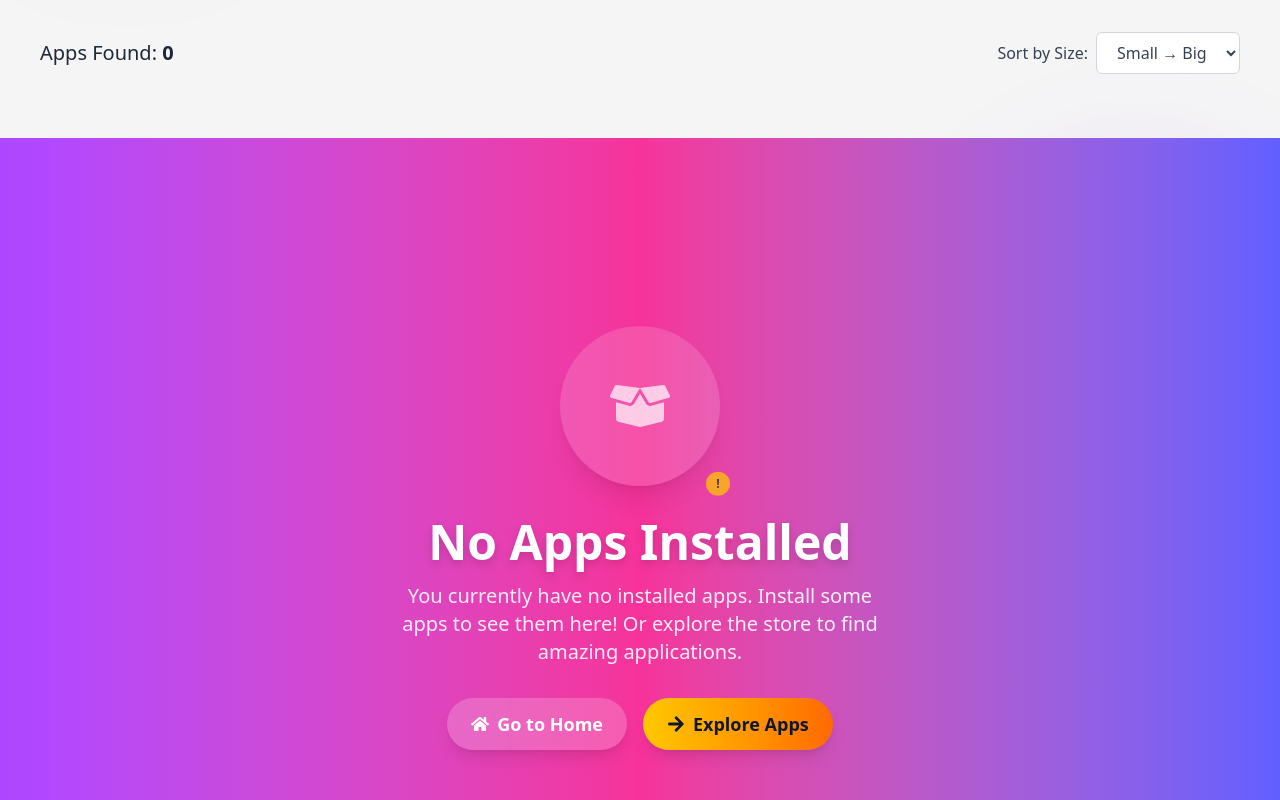
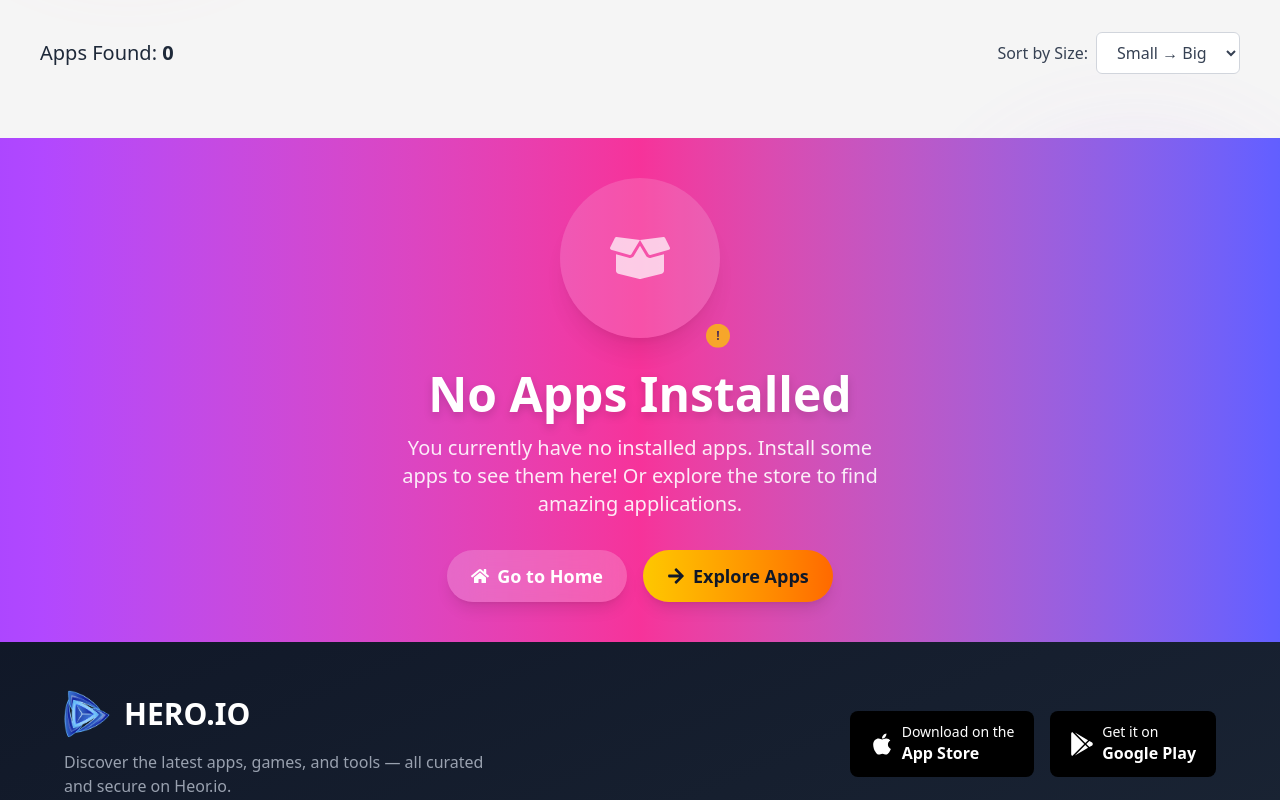
Before and after one commit to hakimcolor/App-Store-gulistan-varson, a React (Vite) app: page /install in a window 1280 px wide. Shown: the part 340-1140 px from the top of the page. Built offline with nearby package versions, Linux system fonts and the light colour scheme.

Commit message:
my app store now ok

```diff
--- a/src/Pages/NOtFoundINstalation.jsx
+++ b/src/Pages/NOtFoundINstalation.jsx
@@ -4,7 +4,7 @@ import { Link } from 'react-router-dom';
 
 const NoInstalledInstallation = () => {
   return (
-    <div className="min-h-screen flex flex-col items-center justify-center bg-gradient-to-r from-purple-500 via-pink-500 to-indigo-500 px-4">
+    <div className="py-10 flex flex-col items-center justify-center bg-gradient-to-r from-purple-500 via-pink-500 to-indigo-500 px-4">
       <div className="relative flex items-center justify-center w-40 h-40 bg-white/20 rounded-full shadow-xl animate-pulse mb-8">
         <FaBoxOpen className="text-white text-6xl" />
         <span className="absolute bottom-[-10px] right-[-10px] w-6 h-6 bg-yellow-400 rounded-full flex items-center justify-center text-xs font-bold text-gray-800 animate-bounce">
```
